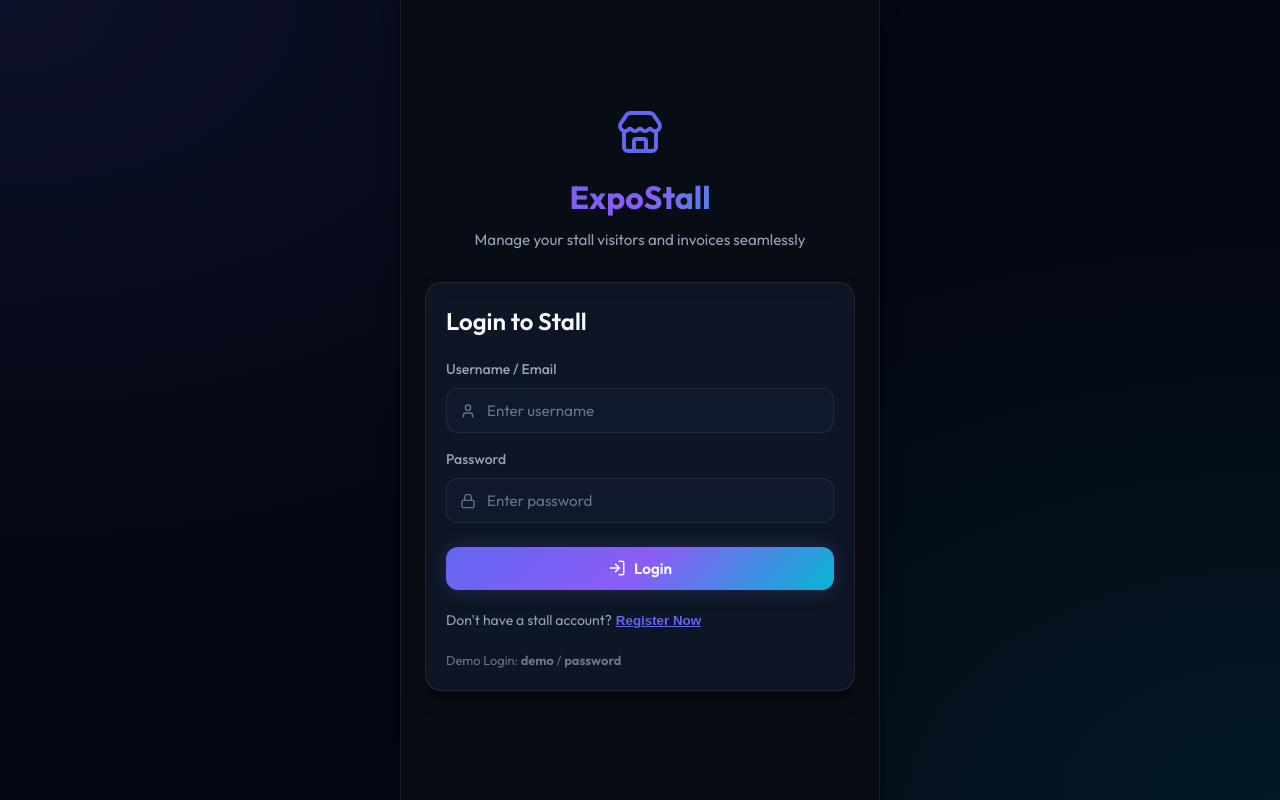
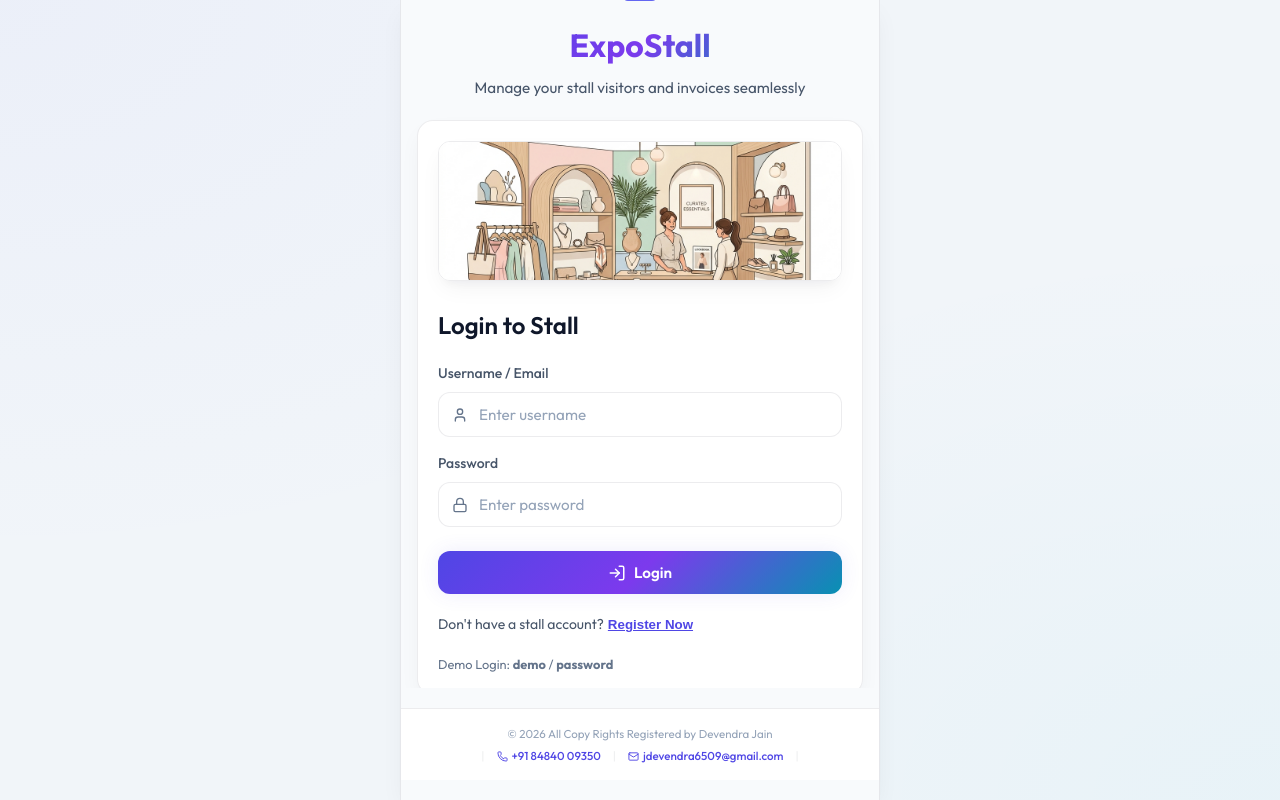
Before and after one commit to rupesh6509-oss/Stall_Registry, a React (Vite) app: page / in a window 1280 px wide. Built offline with nearby package versions, Linux system fonts and the light colour scheme.

Commit message:
Implement Light Theme, add Stall Photo to Login, add Footer to Login, and configure support contacts

```diff
--- a/src/App.jsx
+++ b/src/App.jsx
@@ -44,7 +44,10 @@ const AppContent = () => {
   if (!currentStall) {
     return (
       <div className="phone-wrapper">
-        <Login showToast={showToast} />
+        <main className="main-content" style={{ padding: '0 0 20px 0', height: '100%', display: 'flex', flexDirection: 'column' }}>
+          <Login showToast={showToast} />
+          <Footer />
+        </main>
         {toast && (
           <div className="toast-container">
             <Toast
--- a/src/components/Footer.jsx
+++ b/src/components/Footer.jsx
@@ -7,14 +7,14 @@ const Footer = () => {
       <div>© {new Date().getFullYear()} All Copy Rights Registered by Devendra Jain</div>
       <div className="footer-support">
         <span className="footer-separator">|</span>
-        <a href="tel:+919829012345" className="support-link">
+        <a href="tel:+918484009350" className="support-link">
           <Phone size={11} style={{ marginRight: '4px', verticalAlign: 'middle' }} />
-          +91 98290 12345
+          +91 84840 09350
         </a>
         <span className="footer-separator">|</span>
-        <a href="mailto:devendrajain.support@gmail.com" className="support-link">
+        <a href="mailto:jdevendra6509@gmail.com" className="support-link">
           <Mail size={11} style={{ marginRight: '4px', verticalAlign: 'middle' }} />
-          devendrajain.support@gmail.com
+          jdevendra6509@gmail.com
         </a>
         <span className="footer-separator">|</span>
       </div>
--- a/src/index.css
+++ b/src/index.css
@@ -1,31 +1,31 @@
 @import url('https://fonts.googleapis.com/css2?family=Outfit:wght@300;400;500;600;700&display=swap');
 
 :root {
-  --bg-primary: #080c14;
-  --bg-secondary: #0f1624;
-  --bg-glass: rgba(15, 22, 36, 0.7);
-  --bg-glass-card: rgba(20, 30, 50, 0.55);
-  --bg-glass-active: rgba(30, 45, 75, 0.8);
-  --border-color: rgba(255, 255, 255, 0.08);
-  --border-color-focus: rgba(99, 102, 241, 0.5);
+  --bg-primary: #f8fafc;
+  --bg-secondary: #ffffff;
+  --bg-glass: rgba(255, 255, 255, 0.85);
+  --bg-glass-card: rgba(255, 255, 255, 0.95);
+  --bg-glass-active: rgba(241, 245, 249, 0.95);
+  --border-color: rgba(15, 23, 42, 0.08);
+  --border-color-focus: rgba(79, 70, 229, 0.4);
 
-  --accent-primary: #6366f1;
-  --accent-secondary: #06b6d4;
-  --accent-gradient: linear-gradient(135deg, #6366f1 0%, #8b5cf6 50%, #06b6d4 100%);
-  --accent-gradient-hover: linear-gradient(135deg, #4f46e5 0%, #7c3aed 50%, #0891b2 100%);
+  --accent-primary: #4f46e5;
+  --accent-secondary: #0891b2;
+  --accent-gradient: linear-gradient(135deg, #4f46e5 0%, #7c3aed 50%, #0891b2 100%);
+  --accent-gradient-hover: linear-gradient(135deg, #4338ca 0%, #6d28d9 50%, #0e7490 100%);
 
-  --text-primary: #f8fafc;
-  --text-secondary: #94a3b8;
-  --text-muted: #64748b;
+  --text-primary: #0f172a;
+  --text-secondary: #475569;
+  --text-muted: #94a3b8;
   --success: #10b981;
-  --success-glow: rgba(16, 185, 129, 0.2);
+  --success-glow: rgba(16, 185, 129, 0.1);
   --danger: #ef4444;
-  --danger-glow: rgba(239, 68, 68, 0.2);
+  --danger-glow: rgba(239, 68, 68, 0.1);
   --warning: #f59e0b;
 
   --font-sans: 'Outfit', -apple-system, BlinkMacSystemFont, 'Segoe UI', Roboto, sans-serif;
-  --shadow-lg: 0 10px 25px -5px rgba(0, 0, 0, 0.3), 0 8px 10px -6px rgba(0, 0, 0, 0.3);
-  --shadow-glow: 0 0 20px rgba(99, 102, 241, 0.25);
+  --shadow-lg: 0 10px 25px -5px rgba(15, 23, 42, 0.06), 0 8px 10px -6px rgba(15, 23, 42, 0.04);
+  --shadow-glow: 0 0 20px rgba(79, 70, 229, 0.1);
 
   --radius-lg: 16px;
   --radius-md: 12px;
@@ -73,10 +73,10 @@ body {
   justify-content: center;
   align-items: center;
   min-height: 100vh;
-  background-color: #030712;
+  background-color: #f1f5f9;
   background-image:
-    radial-gradient(at 0% 0%, rgba(99, 102, 241, 0.1) 0, transparent 50%),
-    radial-gradient(at 100% 100%, rgba(6, 182, 212, 0.1) 0, transparent 50%);
+    radial-gradient(at 0% 0%, rgba(99, 102, 241, 0.04) 0, transparent 50%),
+    radial-gradient(at 100% 100%, rgba(6, 182, 212, 0.04) 0, transparent 50%);
 }
 
 .phone-wrapper {
@@ -134,7 +134,7 @@ body {
   object-fit: cover;
   border: 2px solid var(--accent-primary);
   background-color: var(--bg-secondary);
-  box-shadow: 0 0 10px rgba(99, 102, 241, 0.3);
+  box-shadow: 0 0 10px rgba(79, 70, 229, 0.2);
 }
 
 .header-logo-fallback {
@@ -238,7 +238,7 @@ body {
 .nav-item.active svg {
   color: var(--accent-primary);
   transform: translateY(-2px);
-  filter: drop-shadow(0 2px 8px rgba(99, 102, 241, 0.5));
+  filter: drop-shadow(0 2px 8px rgba(79, 70, 229, 0.3));
 }
 
 .nav-item svg {
@@ -278,7 +278,7 @@ body {
 
 .form-input, .form-select, .form-textarea {
   width: 100%;
-  background-color: var(--bg-glass-card);
+  background-color: var(--bg-secondary);
   border: 1px solid var(--border-color);
   border-radius: var(--radius-md);
   padding: 12px 16px;
@@ -291,8 +291,8 @@ body {
 .form-input:focus, .form-select:focus, .form-textarea:focus {
   outline: none;
   border-color: var(--accent-primary);
-  box-shadow: 0 0 0 2px rgba(99, 102, 241, 0.2);
-  background-color: var(--bg-glass-active);
+  box-shadow: 0 0 0 2px rgba(79, 70, 229, 0.15);
+  background-color: var(--bg-secondary);
 }
 
 .form-input::placeholder {
@@ -325,7 +325,7 @@ body {
 .btn-primary:hover {
   background: var(--accent-gradient-hover);
   transform: translateY(-1px);
-  box-shadow: 0 0 25px rgba(99, 102, 241, 0.4);
+  box-shadow: 0 5px 15px rgba(79, 70, 229, 0.3);
 }
 
 .btn-primary:active {
@@ -333,7 +333,7 @@ body {
 }
 
 .btn-secondary {
-  background-color: var(--bg-glass-card);
+  background-color: var(--bg-secondary);
   color: var(--text-primary);
   border: 1px solid var(--border-color);
 }
@@ -346,7 +346,7 @@ body {
 .btn-danger {
   background-color: var(--danger);
   color: white;
-  box-shadow: 0 4px 12px rgba(239, 68, 68, 0.2);
+  box-shadow: 0 4px 12px rgba(239, 68, 68, 0.15);
 }
 
 .btn-danger:hover {
@@ -371,11 +371,14 @@ body {
   justify-content: center;
   align-items: center;
   flex: 1;
-  padding: 24px;
+  padding: 24px 16px;
+  padding-bottom: 60px; /* Leave space for footer */
+  width: 100%;
+  overflow-y: auto;
 }
 
 .auth-header {
-  margin-bottom: 30px;
+  margin-bottom: 20px;
   text-align: center;
 }
 
@@ -414,6 +417,16 @@ body {
   text-decoration: underline;
 }
 
+.auth-stall-photo {
+  width: 100%;
+  height: 140px;
+  object-fit: cover;
+  border-radius: var(--radius-md);
+  margin-bottom: 20px;
+  border: 1px solid var(--border-color);
+  box-shadow: var(--shadow-lg);
+}
+
 /* Footer Support Styling */
 .app-footer {
   text-align: center;
@@ -422,10 +435,11 @@ body {
   margin-top: auto;
   font-size: 0.72rem;
   color: var(--text-muted);
-  background-color: rgba(8, 12, 20, 0.5);
+  background-color: var(--bg-secondary);
   display: flex;
   flex-direction: column;
   gap: 4px;
+  width: 100%;
 }
 
 .footer-support {
@@ -468,7 +482,7 @@ body {
 }
 
 .visitor-item {
-  background-color: rgba(255,255,255,0.02);
+  background-color: var(--bg-secondary);
   border: 1px solid var(--border-color);
   padding: 12px 14px;
   border-radius: var(--radius-md);
@@ -569,7 +583,7 @@ body {
   color: var(--accent-primary);
 }
 .action-icon-btn.edit:hover {
-  background-color: rgba(99, 102, 241, 0.15);
+  background-color: rgba(79, 70, 229, 0.1);
 }
 .action-icon-btn.delete {
   color: var(--danger);
@@ -585,7 +599,7 @@ body {
   left: 0;
   width: 100%;
   height: 100%;
-  background-color: rgba(3, 7, 18, 0.8);
+  background-color: rgba(15, 23, 42, 0.4);
   backdrop-filter: blur(8px);
   z-index: 200;
   display: flex;
@@ -619,7 +633,7 @@ body {
 
 /* Invoice Page */
 .invoice-customer-box {
-  background: rgba(99, 102, 241, 0.05);
+  background: rgba(79, 70, 229, 0.05);
   border: 1px dashed var(--accent-primary);
   border-radius: var(--radius-md);
   padding: 12px;
@@ -638,7 +652,7 @@ body {
   display: flex;
   gap: 8px;
   align-items: flex-end;
-  background-color: rgba(255,255,255,0.01);
+  background-color: rgba(15, 23, 42, 0.01);
   padding: 12px;
   border-radius: var(--radius-md);
   border: 1px solid var(--border-color);
@@ -680,7 +694,7 @@ body {
 }
 
 .add-item-trigger {
-  background-color: rgba(255,255,255,0.03);
+  background-color: rgba(15, 23, 42, 0.01);
   border: 1px dashed var(--border-color);
   border-radius: var(--radius-md);
   padding: 12px;
@@ -702,12 +716,13 @@ body {
 
 .invoice-summary-card {
   margin-top: 16px;
-  background-color: rgba(8, 12, 20, 0.4);
+  background-color: rgba(15, 23, 42, 0.02);
   padding: 16px;
   border-radius: var(--radius-md);
   display: flex;
   flex-direction: column;
   gap: 8px;
+  border: 1px solid var(--border-color);
 }
 
 .summary-row {
@@ -749,7 +764,7 @@ body {
   cursor: pointer;
   text-align: left;
   font-size: 0.9rem;
-  border-bottom: 1px solid rgba(255,255,255,0.02);
+  border-bottom: 1px solid rgba(15, 23, 42, 0.03);
   display: flex;
   justify-content: space-between;
 }
@@ -784,15 +799,15 @@ body {
   border-radius: 50%;
   object-fit: cover;
   border: 3px solid var(--accent-primary);
-  background-color: var(--bg-glass-card);
-  box-shadow: var(--shadow-glow);
+  background-color: var(--bg-secondary);
+  box-shadow: 0 0 10px rgba(79, 70, 229, 0.2);
 }
 
 .logo-preview-placeholder {
   width: 90px;
   height: 90px;
   border-radius: 50%;
-  background-color: var(--bg-glass-card);
+  background-color: var(--bg-secondary);
   border: 2px dashed var(--border-color);
   display: flex;
   flex-direction: column;
--- a/src/views/AdminDashboard.jsx
+++ b/src/views/AdminDashboard.jsx
@@ -291,8 +291,8 @@ const AdminDashboard = ({ showToast }) => {
                   return (
                     <div key={inv.id} className="visitor-item" style={{ flexDirection: 'column', alignItems: 'stretch', gap: '6px' }}>
                       <div style={{ display: 'flex', justifyContent: 'space-between', fontSize: '0.85rem' }}>
-                        <span style={{ fontWeight: 700, color: '#f8fafc' }}>{inv.invoice_number}</span>
-                        <span style={{ color: '#94a3b8' }}>{new Date(inv.date).toLocaleDateString()}</span>
+                        <span style={{ fontWeight: 700, color: 'var(--text-primary)' }}>{inv.invoice_number}</span>
+                        <span style={{ color: 'var(--text-secondary)' }}>{new Date(inv.date).toLocaleDateString()}</span>
                       </div>
 
                       <div style={{ fontSize: '0.75rem', color: '#64748b', display: 'flex', justifyContent: 'space-between' }}>
--- a/src/views/InvoiceCreator.jsx
+++ b/src/views/InvoiceCreator.jsx
@@ -156,13 +156,13 @@ const InvoiceCreator = ({ showToast }) => {
         <form onSubmit={handleGenerateInvoice}>
           {/* Customer Details */}
           <div className="invoice-customer-box">
-            <div style={{ fontSize: '0.8rem', color: '#64748b', fontWeight: 600 }}>CUSTOMER NAME</div>
-            <div style={{ fontSize: '1.1rem', fontWeight: 700, color: '#f8fafc', marginBottom: '10px' }}>
+            <div style={{ fontSize: '0.8rem', color: 'var(--text-secondary)', fontWeight: 600 }}>CUSTOMER NAME</div>
+            <div style={{ fontSize: '1.1rem', fontWeight: 700, color: 'var(--text-primary)', marginBottom: '10px' }}>
               Stall Customers
             </div>
 
             <div className="form-group" style={{ margin: 0 }}>
-              <label className="form-label" htmlFor="custMob" style={{ color: '#94a3b8' }}>Customer Mobile (For WhatsApp)</label>
+              <label className="form-label" htmlFor="custMob">Customer Mobile (For WhatsApp)</label>
               <input
                 type="tel"
                 id="custMob"
--- a/src/views/Login.jsx
+++ b/src/views/Login.jsx
@@ -46,6 +46,11 @@ const Login = ({ showToast }) => {
       </div>
 
       <div className="card auth-card">
+        <img
+          src="/exhibition_stall.png"
+          alt="Exhibition Stall Photo"
+          className="auth-stall-photo"
+        />
         <h2 style={{ marginBottom: '20px', textAlign: 'left', fontWeight: '600' }}>
           {isLogin ? 'Login to Stall' : 'Register New Stall'}
         </h2>
```
Also changed, not shown: public/exhibition_stall.png (added).
